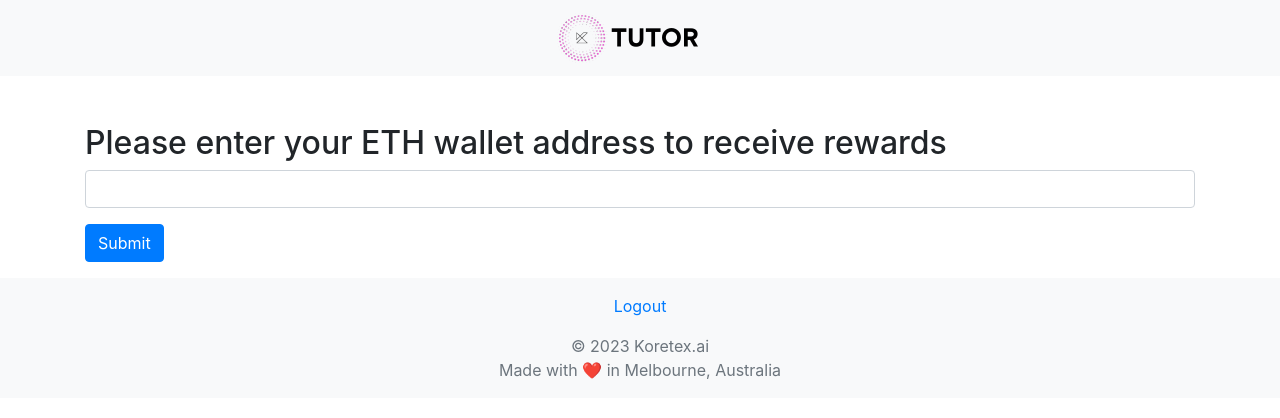
After one commit to moreshk/django-postgres, a Django app: page /onboarding_wallet/ in a window 1280 px wide. The commit adds this page. Shown: the top 418 px of the page. Run offline with Django 4.2, Linux system fonts and the light colour scheme; the visitor is signed in with stand-in values (Sample User, id 1); some libraries are stand-ins or nearby versions.

Commit message:
updated onboarding for labellers and added token column

```diff
--- a/myproject/urls.py
+++ b/myproject/urls.py
@@ -51,6 +51,7 @@ urlpatterns = [
     path('create_school/', views.create_school, name='create_school'),
     path('v3essay_grader/', include('v3essay_grader.urls', namespace='v3essay_grader')),
     path('register/<str:code>/', register_with_referral, name='register_with_referral'),
+    path('onboarding_wallet/', views.onboarding_wallet, name='onboarding_wallet'),
 ]
 
 if settings.DEBUG:
--- a/users/models.py
+++ b/users/models.py
@@ -30,11 +30,15 @@ class CustomUser(AbstractUser):
     USERNAME_FIELD = 'email'
     REQUIRED_FIELDS = []
 
+    wallet = models.CharField(max_length=255, null=True, blank=True)
+    token = models.IntegerField(default=0)
+
     USER_TYPES = (
     ('TEACHER', 'Teacher'),
     ('STUDENT', 'Student'),
     ('PARENT', 'Parent'),
-    ('ADMINISTRATOR', 'Administrator')
+    ('ADMINISTRATOR', 'Administrator'),
+    ('LABELLER', 'Labeller') # Add this line
     )
 
     user_type = models.CharField(max_length=15, choices=USER_TYPES, default='Student')
--- a/users/templates/users/myaccount.html
+++ b/users/templates/users/myaccount.html
@@ -46,12 +46,16 @@
       {{ user_form.last_name|add_class:"form-control" }}
     </div>
 
+    {% if request.user.user_type != 'LABELLER' %}
     <div class="form-group">
       <label>User Type:</label><br>
       {% for choice in user_form.user_type %}
-        {{ choice.tag }} {{ choice.choice_label }}<br>
+        {% if choice.choice_label != 'Labeller' %}
+          {{ choice.tag }} {{ choice.choice_label }}<br>
+        {% endif %}
       {% endfor %}
     </div>
+    {% endif %}
 
     {% if request.user.user_type == 'STUDENT' %}
     <script>
--- /dev/null
+++ b/users/templates/users/onboarding_wallet.html
@@ -0,0 +1,13 @@
+{% extends "base.html" %}
+
+{% block content %}
+<h2>Please enter your ETH wallet address to receive rewards</h2>
+<form method="POST">
+    {% csrf_token %}
+    <div class="form-group">
+        <input type="text" class="form-control" id="wallet" name="wallet" required>
+    </div>
+    <button type="submit" class="btn btn-primary mb-3" value="Submit">Submit</button>
+</form>
+
+{% endblock %}
--- a/users/views.py
+++ b/users/views.py
@@ -46,6 +46,11 @@ def register(request):
         if form.is_valid():
             user = form.save(commit=False)  # Don't save to the database yet
             user.is_active = False  # Set user as inactive until they verify their email
+
+            if 'special_onboarding' in request.session:
+                user.user_type = 'LABELLER'
+                del request.session['special_onboarding']
+
             user.save()  # Now save to the database
 
             # If there's a referrer_id in the session, set the referred_by field
@@ -185,7 +190,12 @@ def onboarding_last_name(request):
         if last_name:
             request.user.last_name = last_name
             request.user.save()
-            return redirect('onboarding_user_type')
+
+            if request.user.user_type == 'LABELLER':
+                return redirect('onboarding_wallet')
+            else:
+                return redirect('onboarding_user_type')
+
     return render(request, 'users/onboarding_last_name.html')
 
 User = get_user_model()
@@ -254,6 +264,20 @@ def register_with_referral(request, code):
     try:
         referrer = CustomUser.objects.get(referral_code=code)
         request.session['referrer_id'] = referrer.id
+        if code == '2bf453ad':
+            request.session['special_onboarding'] = True
         return redirect('register')
     except CustomUser.DoesNotExist:
-        return redirect('register')  # or handle it differently if the code is invalid
+        return redirect('register')
+
+
+@login_required
+def onboarding_wallet(request):
+    if request.method == 'POST':
+        wallet = request.POST.get('wallet')
+        if wallet:
+            request.user.wallet = wallet
+            request.user.has_completed_onboarding = True  # Set the onboarding complete flag to True
+            request.user.save()
+            return redirect('home')
+    return render(request, 'users/onboarding_wallet.html')
```
Also changed, not shown: users/templates/users/home.html (+16 -4 lines), users/migrations/0018_customuser_wallet_alter_customuser_user_type.py (added), users/migrations/0019_customuser_token.py (added).
